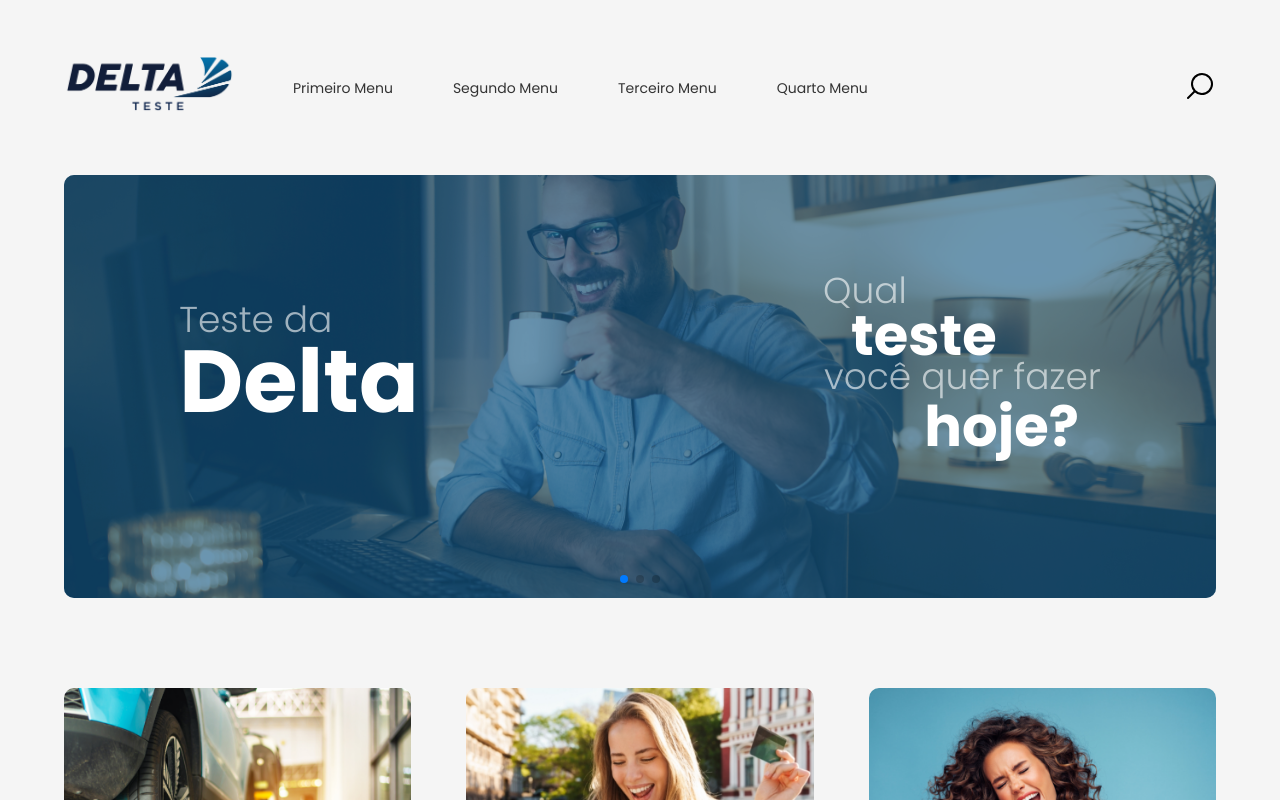
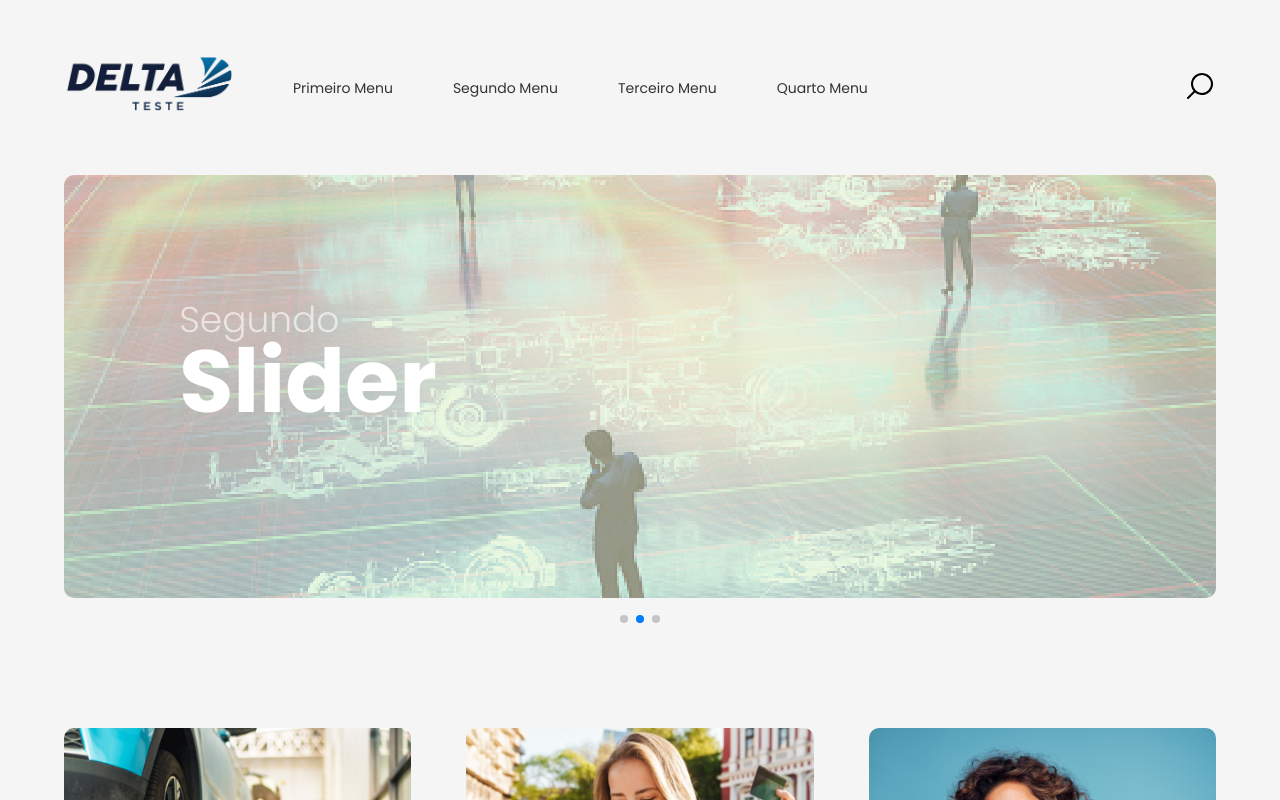
Before and after one commit to leonardof108/delta-test-react, a Next.js app: page / in a window 1280 px wide. Shown: the top 800 px of the page. Built offline with nearby package versions, Linux system fonts and the light colour scheme.

Commit message:
Pagination and autoplay fix

```diff
--- a/src/components/Banner/Banner.module.css
+++ b/src/components/Banner/Banner.module.css
@@ -1,5 +1,14 @@
 .swiper {
   margin-top: 56px;
+  padding-bottom: 40px !important;
+}
+
+.swiper-container {
+  overflow: visible;
+}
+.swiper-pagination {
+  position: absolute;
+  bottom: -25px;
 }
 
 .swiper_slide_1,
--- a/src/components/Banner/Banner.tsx
+++ b/src/components/Banner/Banner.tsx
@@ -14,10 +14,10 @@ export default function Banner() {
         spaceBetween={30}
         loop={true}
         centeredSlides={true}
-        // autoplay={{
-        //   delay: 2500,
-        //   disableOnInteraction: false,
-        // }}
+        autoplay={{
+          delay: 2500,
+          disableOnInteraction: false,
+        }}
         pagination={{
           clickable: true,
         }}
@@ -103,6 +103,7 @@ export default function Banner() {
             </p>
           </div>
         </SwiperSlide>
+        <div className="swiper-pagination"></div>
       </Swiper>
     </>
   );
```
